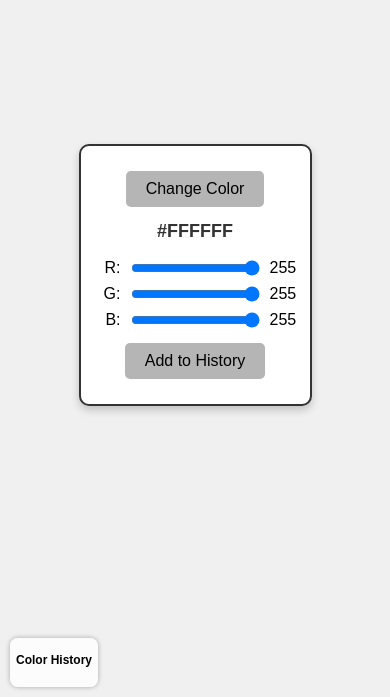
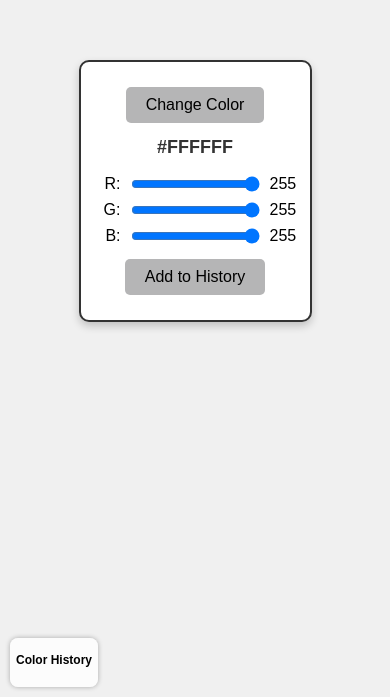
Before and after one commit to jproven/color-shifter, a plain HTML site: page index.html in a window 390 px wide. Shown: the part 147-844 px from the top of the page. Drawn offline with Linux system fonts and the light colour scheme.

Commit message:
Move main container slightly higher on the screen on mobile devices

```diff
--- a/styles.css
+++ b/styles.css
@@ -120,6 +120,11 @@ button:hover {
     padding: 6px;
   }
 
+  .container {
+    position: relative;
+    top: -10vh;
+  }
+
   .color-entry {
     margin: 4px;
   }
```
